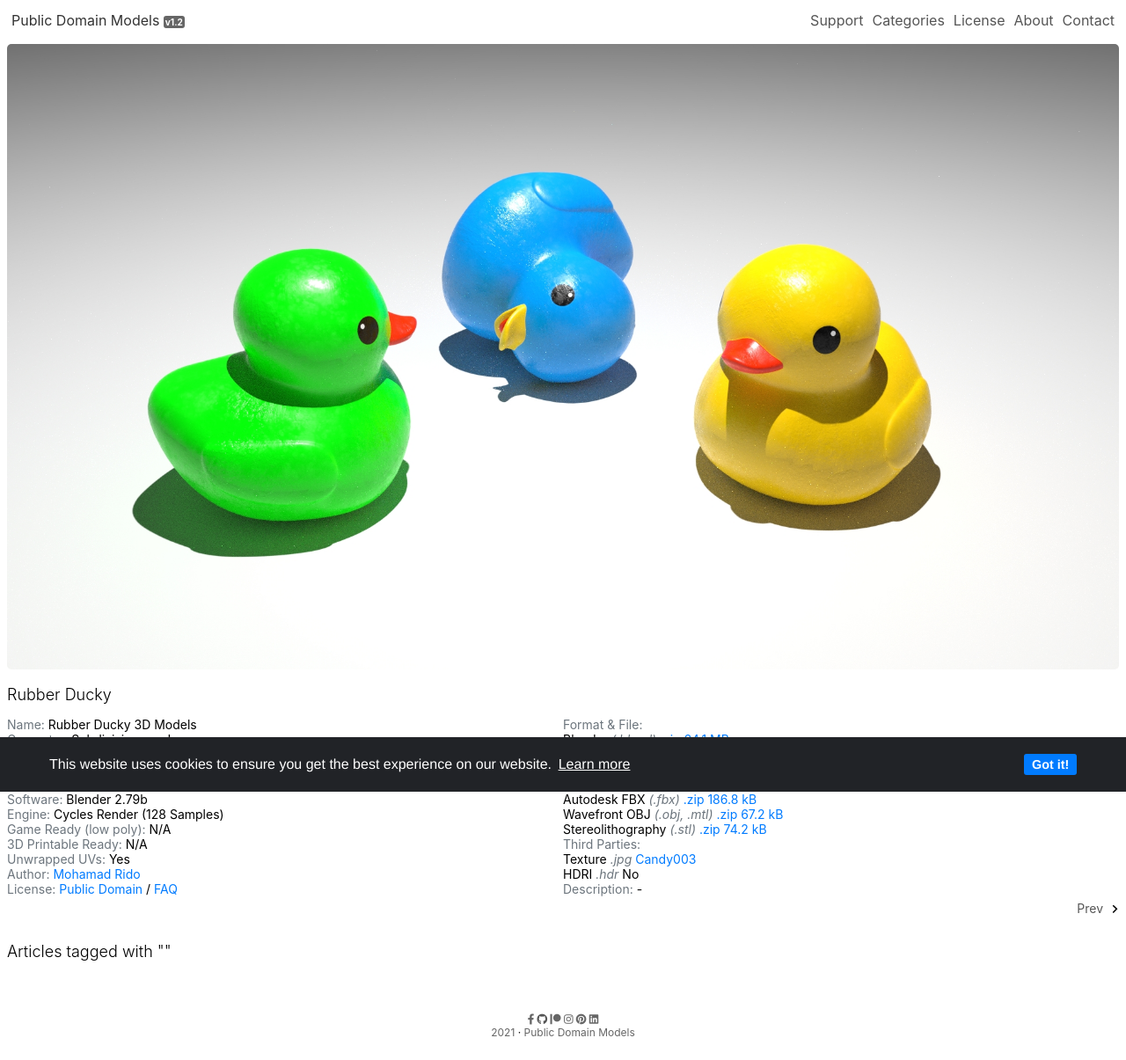
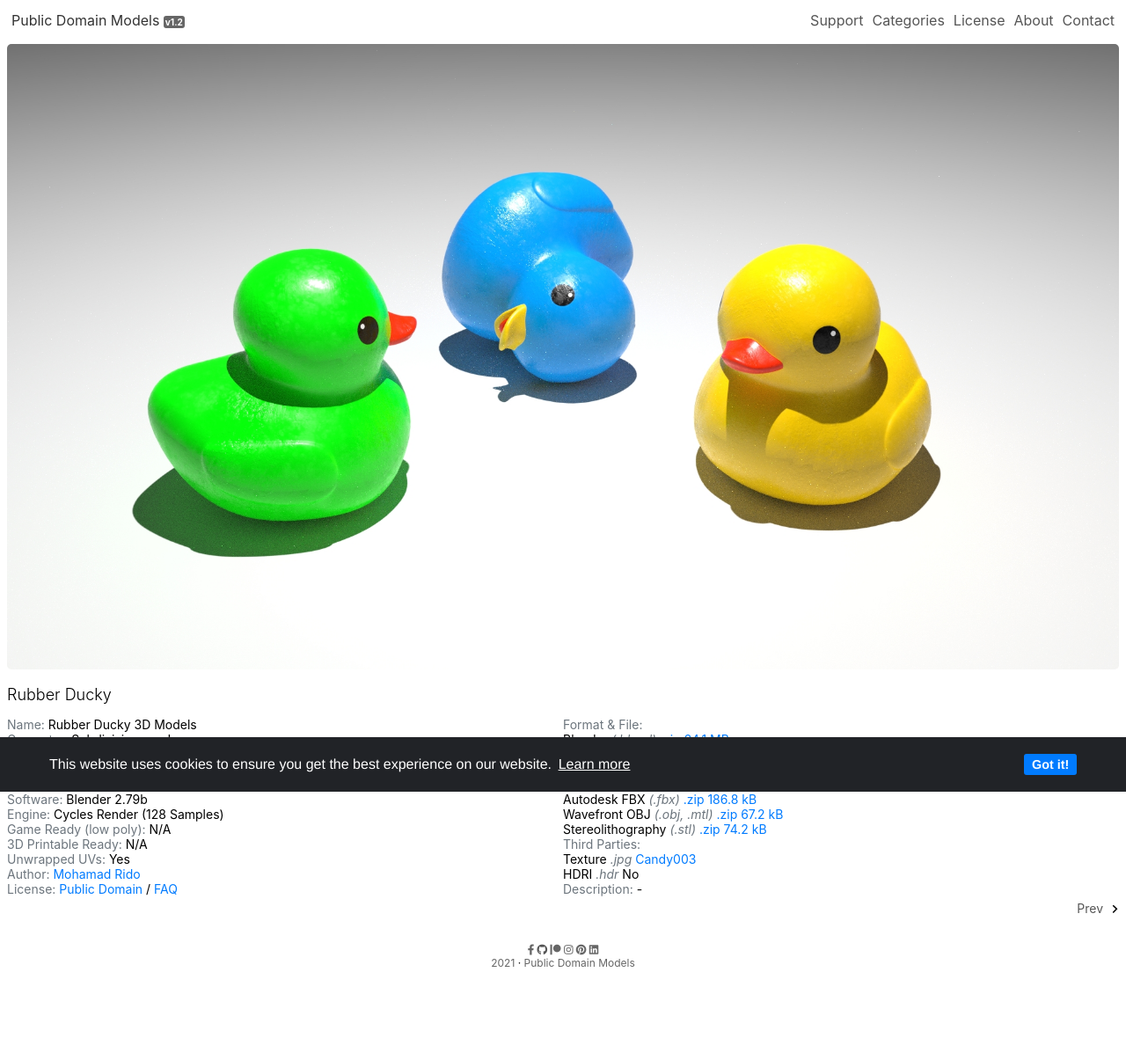
Before and after one commit to mohamadrido/project, a Jekyll site: the page built from _posts/2021-10-28-rubber-ducky.md, in a window 1280 px wide. Shown: the whole page at 88% size. Built offline with Jekyll 4.4.1, drawn with Linux system fonts in a browser that asks for light colours; our own code applies the rules of GitHub Pages for plain Markdown files; after the commit the page ends 1126 px from its top, so only the background shows below that.

Commit message:
Update post.html

```diff
--- a/_layouts/post.html
+++ b/_layouts/post.html
@@ -102,16 +102,4 @@ HDRI <i style="color: #6c757d;">{{page.environment}}</i> {{page.hdri}}<br />
     {% endif %}
   {% endfor %}
 <div class="row"></div>
-  <div>
-  <h1>Articles tagged with ""</h1>
-  <ul style='padding-top: 16px;'>
-
-  {% for post in site.posts %}
-    {% if post.tags contains page.tag-name %}
-      <li><a href="{{ post.url }}">{{ post.title }}</a>, published {{ post.date | date: "%Y-%m-%d" }}</li>
-    {% endif %}
-  {% endfor %}
-
-  </ul>
-</div>
 </article>
```
